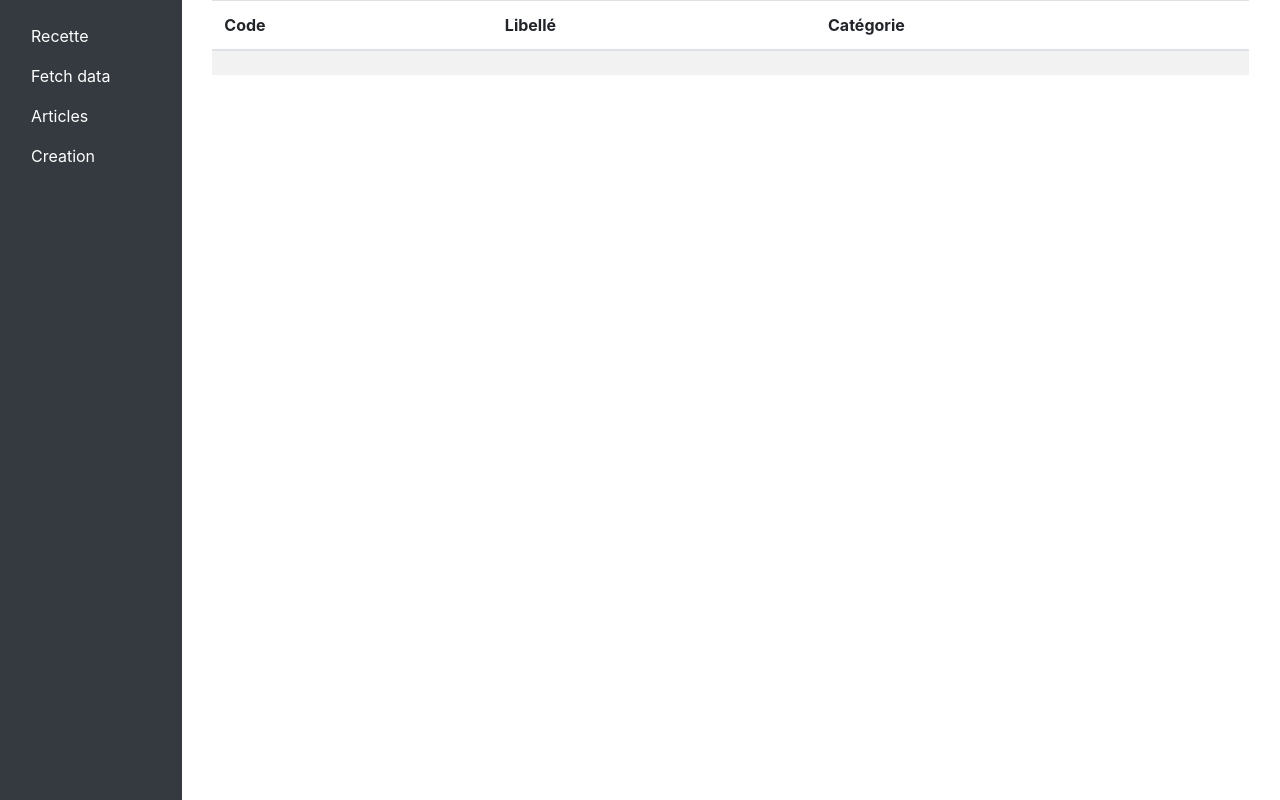
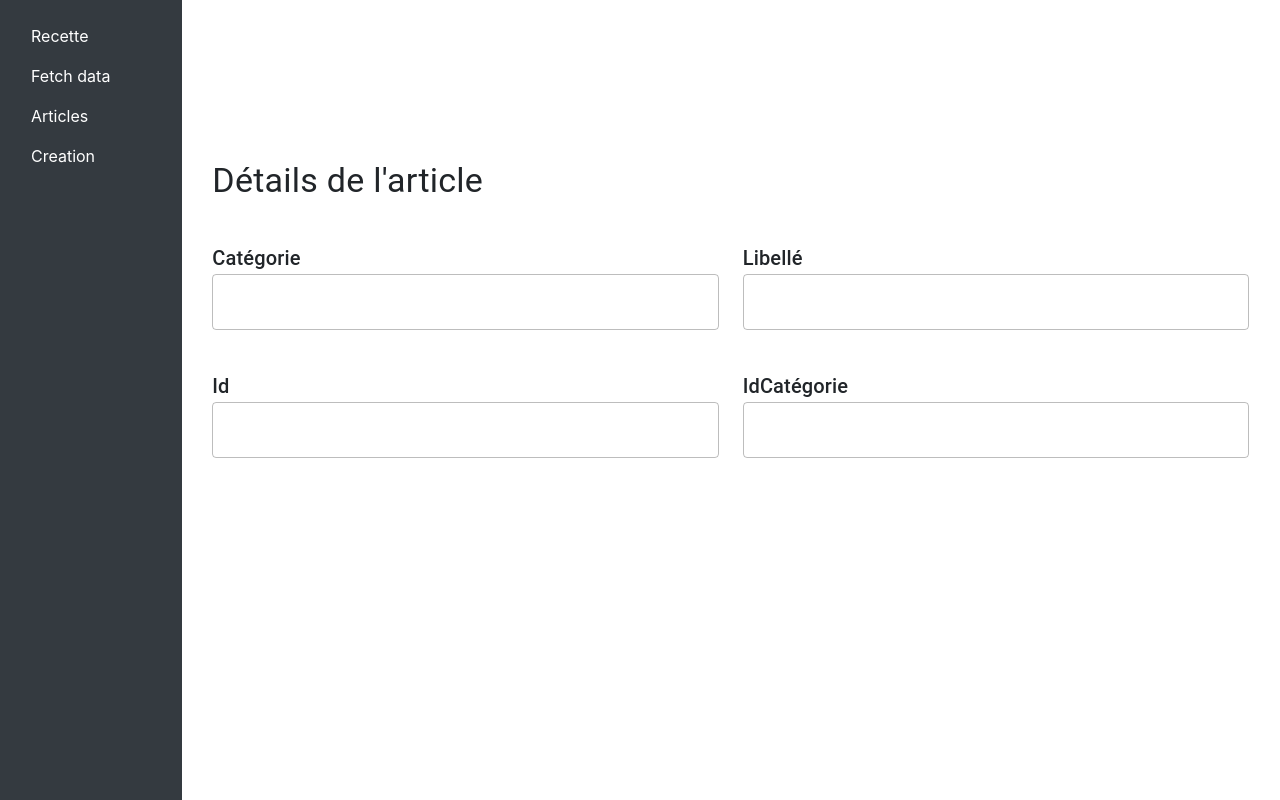
Before and after one commit to Druxys/projet-fil-rouge, a React (Create React App) app in the folder ClientApp/: page /article/1 in a window 1280 px wide. Built offline with nearby package versions, Linux system fonts and the light colour scheme; no server answers.

Commit message:
wip wip wip

```diff
--- a/ClientApp/src/components/ArticleDetails.js
+++ b/ClientApp/src/components/ArticleDetails.js
@@ -1,5 +1,7 @@
 import React, { useEffect, useState } from 'react';
-import { Routes, Route, useParams } from 'react-router-dom';
+import { useParams } from 'react-router-dom';
+import { Box, Grid, TextField, InputLabel, FormControl, Typography } from '@mui/material';
+
 const axios = require('axios');
 export const ArticleDetails = (props) => {
 
@@ -15,7 +17,7 @@ export const ArticleDetails = (props) => {
             method: "GET",
             headers: { "Access-Control-Allow-Origin": "*" },
         }).then(data => setArticle(JSON.parse(data.data)))
-          .catch(error => console.log(error));
+            .catch(error => console.log(error));
     };
     console.log(article)
     useEffect(() => {
@@ -23,27 +25,60 @@ export const ArticleDetails = (props) => {
     }, []);
 
     return (
+        <Box sx={{ flexGrow: 1 }} mt="10rem">
+            <Grid container rowSpacing={1} columnSpacing={{ xs: 1, sm: 2, md: 3 }}>
+                <Grid mb="2rem" item xs={12}>
+                    <Typography variant="h4" component="h3">
+                        Détails de l'article
+                    </Typography>
+                </Grid>
+                <Grid mb="2rem" item xs={6}>
+                    <Typography variant="h6" component="h6">
+                        Catégorie
+                    </Typography>
+                    <TextField labelId="codeCategorie" disabled fullWidth value={article?.Code} />
 
-        <table className='table table-striped table-hover' aria-labelledby="tabelLabel">
-            <thead>
-                <tr>
-                    <th>Code</th>
-                    <th>Libellé</th>
-                    <th>Catégorie</th>
+                </Grid>
+                <Grid mb="2rem" item xs={6}>
+                    <Typography variant="h6" component="h6">
+                        Libellé
+                    </Typography>
+                    <TextField disabled fullWidth value={article?.libelle} />
+                </Grid>
+                <Grid mb="2rem" item xs={6}>
+                    <Typography variant="h6" component="h6">
+                        Id
+                    </Typography>
+                    <TextField disabled fullWidth value={article?.id} />
+                </Grid>
+                <Grid mb="2rem" item xs={6}>
+                    <Typography variant="h6" component="h6">
+                        IdCatégorie
+                    </Typography>
+                    <TextField disabled fullWidth value={article?.id_categorie} />
+                </Grid>
+            </Grid>
+        </Box>
+        //<table className='table table-striped table-hover' aria-labelledby="tabelLabel">
+        //    <thead>
+        //        <tr>
+        //            <th>Code</th>
+        //            <th>Libellé</th>
+        //            <th>Catégorie</th>
 
-                </tr>
-            </thead>
-            <tbody>
+        //        </tr>
+        //    </thead>
+        //    <tbody>
 
-                    <tr key={article?.id}>
-                        <td>{article?.code}</td>
-                        <td>{article?.libelle}</td>
-                        <td>{article?.id_categorie}</td>
+        //            <tr key={article?.id}>
+        //                <td>{article?.code}</td>
+        //                <td>{article?.libelle}</td>
+        //                <td>{article?.id_categorie}</td>
 
-                  </tr>
+        //          </tr>
 
-            </tbody>
-        </table>
+        //    </tbody>
+        //</table>
     )
 
 
--- a/ClientApp/src/components/ArticlesForm.js
+++ b/ClientApp/src/components/ArticlesForm.js
@@ -10,10 +10,12 @@ import AddIcon from '@mui/icons-material/Add';
 export const ArticlesForm = (props) => {
     const { register, handleSubmit, watch, formState: { errors } } = useForm();
     const [articles, setArticles] = useState();
+    const [categories, setCategories] = useState();
+    const [operations, setOperations] = useState();
     const [dataList, setDataList] = useState([{ codeArticle: '', quantite: '' }]);
 
-    console.log(dataList);
-    console.log(watch("example")); // watch input value by passing the name of it
+    //console.log(dataList);
+    //console.log(watch("example")); // watch input value by passing the name of it
     const onSubmit = data => console.log(data);
 
     const getArticlesData = async () => {
@@ -27,12 +29,49 @@ export const ArticlesForm = (props) => {
         getArticlesData();
     }, []);
 
+    const getCategoriesData = async () => {
+        const response = await fetch('categories');
+        const data = await response.json();
+        const resultData = JSON.parse(data)
+        setCategories(resultData);
+    }
+
+    useEffect(() => {
+        getCategoriesData();
+    }, []);
+
+    //const getOperationsData = async () => {
+    //    const response = await fetch('operations');
+    //    const data = await response.json();
+    //    const resultData = JSON.parse(data)
+    //    setOperations(resultData);
+    //}
+
+    //useEffect(() => {
+    //    getOperationsData();
+    //}, []);
+
     const articleOptions = articles?.map((article) => ({
         label: article.code,
         value: article.id,
     }));
 
-    const handleChange = (e,index) => {
+
+    const categoryOptions = categories?.map((category) => ({
+        label: category.libelle,
+        value: category.code,
+    }));
+
+    //const operationOptions = categories?.map((operation) => ({
+    //    label: operation.libelle,
+    //    value: operation.code,
+    //}));
+
+    const isEmpty = !!categories;
+    console.log(isEmpty)
+    console.log(categories);
+
+    const handleChange = (e, index) => {
 
         const { name, value } = e.target;
         console.log(e, index);
@@ -41,6 +80,7 @@ export const ArticlesForm = (props) => {
         list[index][name] = value;
         setDataList(list)
     };
+
     const handleChangeQuantity = (e, index) => {
         const { name, value } = e.target;
         const list = [...dataList];
@@ -77,12 +117,23 @@ export const ArticlesForm = (props) => {
                     <Grid item xs={12}>
                         <FormControl fullWidth >
                             <InputLabel id="codeCategorie">Catégorie</InputLabel>
+
                             <Select
+                                labelId="codeCategorie"
+                                value={categoryOptions}
+                                onChange={(e) => console.log(e)}
                                 fullWidth
-                                labelId="codeCategorie"
-                                {...register("codeCategorie")}
-                                input={<OutlinedInput label="Catégorie" />}
+                                name="codeArticle"
                             >
+                                {categoryOptions?.map((article) => {
+                                    return (
+                                        <MenuItem key={article?.value} value={article?.label}>
+                                            {article?.value}
+                                        </MenuItem>
+                                    )
+                                }
+                                )
+                                }
                             </Select>
                         </FormControl>
                     </Grid>
@@ -114,7 +165,6 @@ export const ArticlesForm = (props) => {
                                         labelId="articleId"
                                         value={element?.codeArticle}
                                         onChange={(e) => handleChange(e, index)}
-                                        autoWidth
                                         name="codeArticle"
                                     >
                                         {articleOptions?.map((article) => {
```
